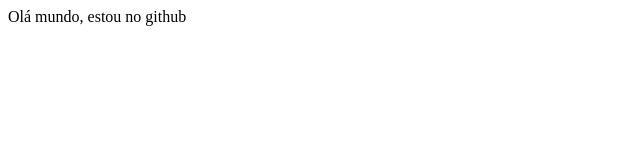
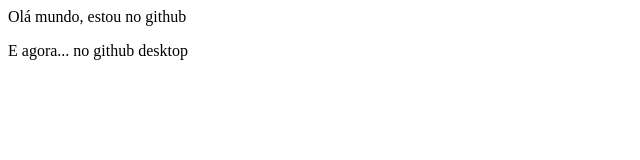
Before and after one commit to petersilva-25/teste0, a plain HTML site: page work/index.html in a window 1280 px wide. Shown: the whole page, without its empty margins (0-640 px from the left). Drawn offline with Linux system fonts and the light colour scheme.

Commit message:
Update index.html

```diff
--- a/work/index.html
+++ b/work/index.html
@@ -1,5 +1,6 @@
 <html>
 <body>
   <p>Olá mundo, estou no github</P>
+  <p>E agora... no github desktop</p>
 </body>
 </html>
```
